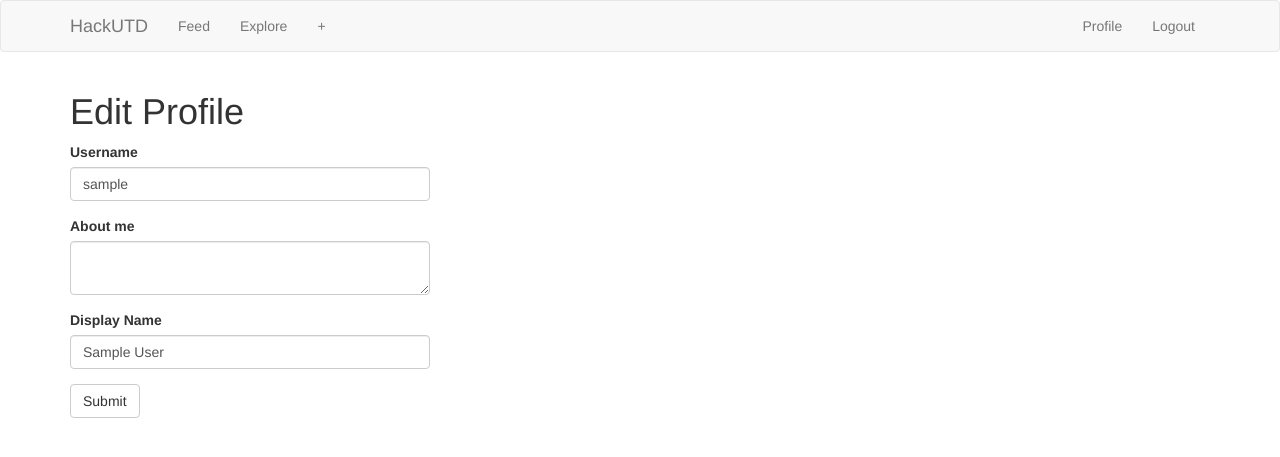
After one commit to rosalogia/comission, a Flask app: page /edit_profile in a window 1280 px wide. The commit adds this page. Shown: the top 457 px of the page. Run offline with Flask 3, Linux system fonts and the light colour scheme; the visitor is signed in with stand-in values (Sample User, id 1); some libraries are stand-ins or nearby versions.

Commit message:
Edit displayname, username, bio, validate username (#10)

```diff
--- a/hackutd/app/forms.py
+++ b/hackutd/app/forms.py
@@ -15,6 +15,8 @@ from wtforms.validators import (
     EqualTo,
     NumberRange,
     Email,
+    Regexp,
+    Length
 )
 from app.models import User
 
@@ -41,6 +43,15 @@ class RegistrationForm(FlaskForm):
         if user is not None:
             raise ValidationError('Please use a different username')
 
+class EditProfileForm(FlaskForm):
+   username = StringField('Username', validators=[DataRequired()])
+   bio = TextAreaField('About me', validators=[Length(min=0, max=140)])
+   name = StringField('Display Name', validators=[DataRequired()])
+   submit = SubmitField('Submit')
+   def validate_username(self, username):
+        user = User.query.filter_by(username=username.data).first()
+        if user is not None:
+            raise ValidationError('Please use a different username')
 
 class PostForm(FlaskForm):
     image = FileField("Upload Image", validators=[DataRequired()])
--- a/hackutd/app/routes.py
+++ b/hackutd/app/routes.py
@@ -1,6 +1,6 @@
 from flask import render_template, flash, redirect, url_for, request
 from app import app, db
-from app.forms import LoginForm, RegistrationForm, PostForm, SearchForm
+from app.forms import LoginForm, RegistrationForm, PostForm, SearchForm, EditProfileForm
 from flask_login import current_user, login_user, logout_user, login_required
 from app.models import *
 from werkzeug.urls import url_parse
@@ -53,6 +53,22 @@ def login():
         return redirect(next_page)
     return render_template("login.html", title="Login", form=form)
 
+@app.route('/edit_profile', methods=['GET', 'POST'])
+def edit_profile():
+    form = EditProfileForm()
+    if form.validate_on_submit():
+        current_user.username = form.username.data
+        current_user.bio = form.bio.data
+        current_user.name = form.name.data
+        username = current_user.username
+        db.session.add(current_user)
+        db.session.commit()
+        return redirect(f'/profile/{username}')
+    elif request.method == 'GET':
+        form.username.data = current_user.username
+        form.bio.data = current_user.bio
+        form.name.data = current_user.name
+    return render_template('edit_profile.html', title = 'Edit Profile', form=form)
 
 @app.route("/logout")
 def logout():
@@ -62,6 +78,7 @@ def logout():
 @app.route("/profile/<username>")
 def profile(username):
     user = User.query.filter_by(username=username).first_or_404()
+    name = user.name
     posts = user.posts
     columns = [[], [], []]
     for i in range(len(posts)):
--- /dev/null
+++ b/hackutd/app/templates/edit_profile.html
@@ -0,0 +1,12 @@
+{% extends "base.html" %}
+
+{% import "bootstrap/wtf.html" as wtf %}
+
+{% block app_content %}
+    <h1>Edit Profile</h1>
+    <div class="row">
+        <div class="col-md-4">
+            {{ wtf.quick_form(form) }}
+        </div>
+    </div>
+{% endblock %}
--- a/hackutd/app/templates/profile.html
+++ b/hackutd/app/templates/profile.html
@@ -6,8 +6,11 @@
 {% endblock %}
 
 {% block app_content %}
-   <h1>User: {{ user.username }}</h1>
+   <h1>{{ user.name }}</h1>
    {% if user.bio %}<h5>About Me: {{ user.bio }}</h5>{% endif %}
+   {% if user==current_user %}
+   <p><a href="{{ url_for('edit_profile') }}">Edit your profile</a></p>
+   {% endif %}
    <hr>
    {{ macros.grid(posts) }}
 {% endblock %}
```
